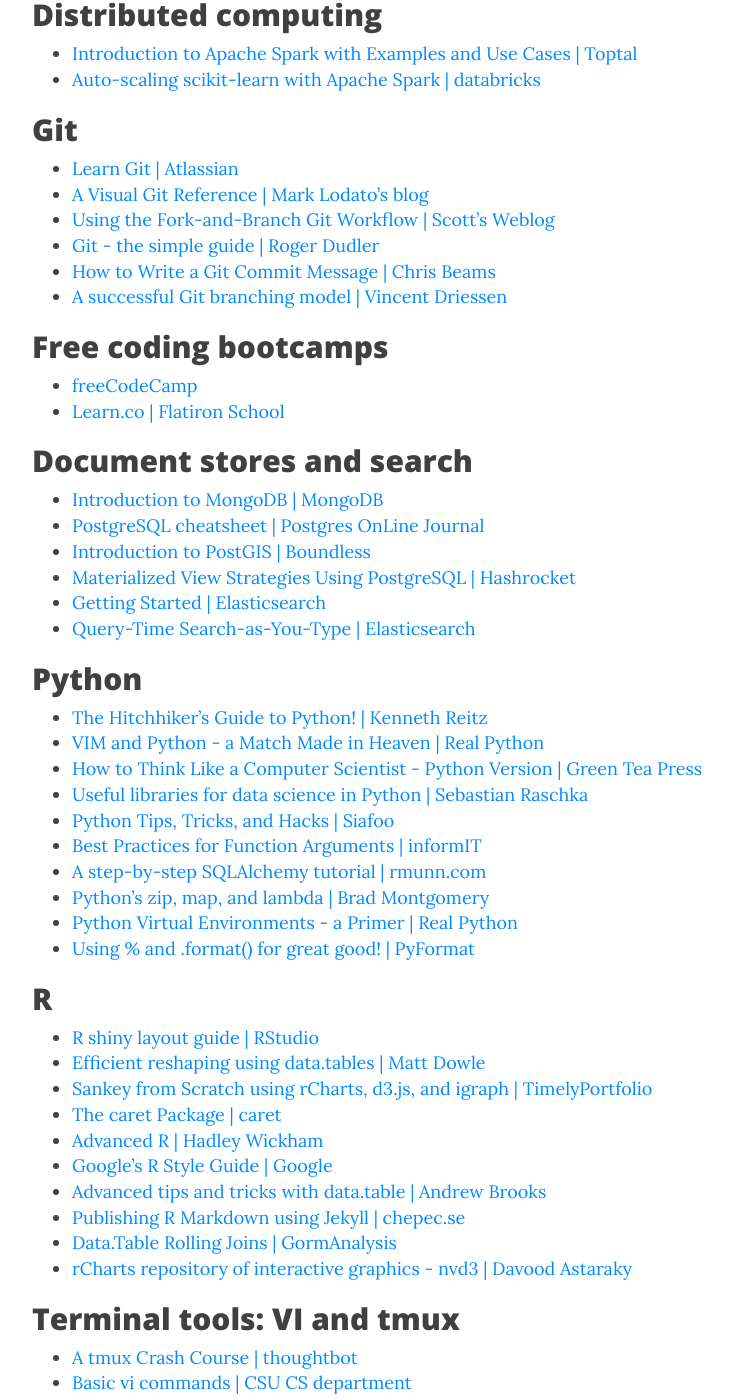
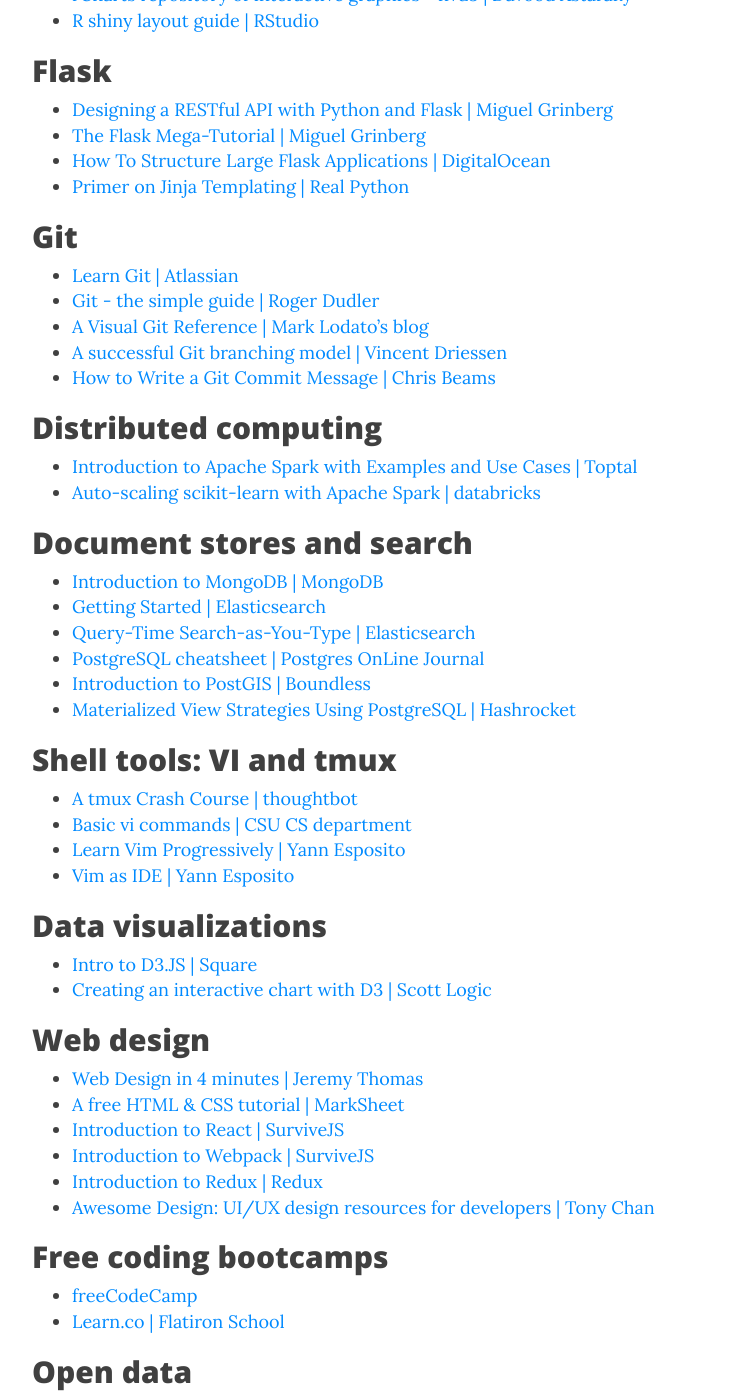
Before and after one commit to rtlee9/rtlee9.github.io, a Jekyll site: the page built from favorite-resources.md, in a window 1280 px wide and 1400 px high, scrolled down 1367 px. Shown: the whole window, without its empty margins (233-966 px from the left). Built offline with Jekyll 4.4.1, drawn with Linux system fonts in a browser that asks for light colours; nearby versions of some CDN libraries; some of the changed text lies outside the part shown.

Commit message:
Reorder and minor edits

```diff
--- a/favorite-resources.md
+++ b/favorite-resources.md
@@ -1,9 +1,11 @@
 ---
 layout: page
 title: My favorite resources
-subtitle: Guides, introductions, and cheatsheets
+subtitle: Guides, introductions, and cheat sheets
 bigimg: /img/books.jpg
 ---
+
+_Last updated October 4, 2016_
 
 ## Deep learning
 * [MNIST For ML Beginners \| TensorFlow](https://www.tensorflow.org/versions/r0.11/tutorials/mnist/beginners/index.html#mnist-for-ml-beginners)
@@ -15,77 +17,70 @@
 * [Introduction to Scikit Flow \| Yuan Tang](http://terrytangyuan.github.io/2016/03/14/scikit-flow-intro/)
 * [Wide & Deep Learning Tutorial \| TensorFlow](https://www.tensorflow.org/versions/r0.11/tutorials/wide_and_deep/index.html#tensorflow-wide-deep-learning-tutorial)
 
-## Frameworks and productivity
+## Python
+* [The Hitchhiker’s Guide to Python! \| Kenneth Reitz](http://docs.python-guide.org/en/latest/)
+* [How to Think Like a Computer Scientist - Python Version \| Green Tea Press](http://www.greenteapress.com/thinkpython/thinkCSpy/html/)
+* [Python Tips, Tricks, and Hacks \| Siafoo](http://www.siafoo.net/article/52)
+* [Python's zip, map, and lambda \| Brad Montgomery](https://bradmontgomery.net/blog/2013/04/01/pythons-zip-map-and-lambda/)
+* [Using % and .format() for great good! \| PyFormat](https://pyformat.info/)
+* [Best Practices for Function Arguments \| informIT](http://www.informit.com/articles/article.aspx?p=2314818)
+* [Useful libraries for data science in Python \| Sebastian Raschka](https://github.com/rasbt/pattern_classification/blob/master/resources/python_data_libraries.md)
+* [A step-by-step SQLAlchemy tutorial \| rmunn.com](http://www.rmunn.com/sqlalchemy-tutorial/tutorial.html)
+* [Python Virtual Environments - a Primer \| Real Python](https://realpython.com/blog/python/python-virtual-environments-a-primer/)
+* [VIM and Python - a Match Made in Heaven \| Real Python](https://realpython.com/blog/python/vim-and-python-a-match-made-in-heaven/)
+
+## R
+* [Advanced R \| Hadley Wickham](http://adv-r.had.co.nz/)
+* [Efficient reshaping using data.tables \| Matt Dowle](ftp://cran.r-project.org/pub/R/web/packages/data.table/vignettes/datatable-reshape.html)
+* [rCharts repository of interactive graphics - nvd3 \| Davood Astaraky](https://rstudio-pubs-static.s3.amazonaws.com/106429_fd1d246da07c449fb581ee498e5d429c.html)
+* [R shiny layout guide \| RStudio](http://shiny.rstudio.com/articles/layout-guide.html)
+
+## Flask
 * [Designing a RESTful API with Python and Flask \| Miguel Grinberg](http://blog.miguelgrinberg.com/post/designing-a-restful-api-with-python-and-flask)
+* [The Flask Mega-Tutorial \| Miguel Grinberg](http://blog.miguelgrinberg.com/post/the-flask-mega-tutorial-part-i-hello-world)
 * [How To Structure Large Flask Applications \| DigitalOcean](https://www.digitalocean.com/community/tutorials/how-to-structure-large-flask-applications)
 * [Primer on Jinja Templating \| Real Python](https://realpython.com/blog/python/primer-on-jinja-templating/)
-* [The Flask Mega-Tutorial \| Miguel Grinberg](http://blog.miguelgrinberg.com/post/the-flask-mega-tutorial-part-i-hello-world)
 
-## Web design
-* [Web Design in 4 minutes \| Jeremy Thomas](http://jgthms.com/web-design-in-4-minutes/)
-* [A free HTML & CSS tutorial \| MarkSheet](http://marksheet.io/)
-* [Awesome Design: UI/UX design resources for developers \| Tony Chan](https://github.com/gztchan/awesome-design)
-* [Introduction to React \| SurviveJS](http://survivejs.com/react/introduction/)
-* [Introduction to Webpack \| SurviveJS](http://survivejs.com/webpack/introduction/)
-* [Introduction to Redux \| Redux](http://redux.js.org/)
-
-## Visualizations
-* [Introduction to D3.JS \| Square](https://square.github.io/intro-to-d3/)
-* [Creating an interactive chart with D3 \| Scott Logic](http://blog.scottlogic.com/2014/09/19/interactive.html)
+## Git
+* [Learn Git \| Atlassian](https://www.atlassian.com/git/)
+* [Git - the simple guide \| Roger Dudler](http://rogerdudler.github.io/git-guide/)
+* [A Visual Git Reference \| Mark Lodato's blog](http://marklodato.github.io/visual-git-guide/index-en.html)
+* [A successful Git branching model \| Vincent Driessen](http://nvie.com/posts/a-successful-git-branching-model/)
+* [How to Write a Git Commit Message \| Chris Beams](http://chris.beams.io/posts/git-commit/)
 
 ## Distributed computing
 * [Introduction to Apache Spark with Examples and Use Cases \| Toptal](https://www.toptal.com/spark/introduction-to-apache-spark)
 * [Auto-scaling scikit-learn with Apache Spark \| databricks](https://databricks.com/blog/2016/02/08/auto-scaling-scikit-learn-with-apache-spark.html)
 
-## Git
-* [Learn Git \| Atlassian](https://www.atlassian.com/git/)
-* [A Visual Git Reference \| Mark Lodato's blog](http://marklodato.github.io/visual-git-guide/index-en.html)
-* [Using the Fork-and-Branch Git Workflow \| Scott's Weblog](http://blog.scottlowe.org/2015/01/27/using-fork-branch-git-workflow/)
-* [Git - the simple guide \| Roger Dudler](http://rogerdudler.github.io/git-guide/)
-* [How to Write a Git Commit Message \| Chris Beams](http://chris.beams.io/posts/git-commit/)
-* [A successful Git branching model \| Vincent Driessen](http://nvie.com/posts/a-successful-git-branching-model/)
+## Document stores and search
+* [Introduction to MongoDB \| MongoDB](https://docs.mongodb.com/getting-started/python/introduction/)
+* [Getting Started \| Elasticsearch](https://www.elastic.co/guide/en/elasticsearch/guide/2.x/getting-started.html)
+* [Query-Time Search-as-You-Type \| Elasticsearch](https://www.elastic.co/guide/en/elasticsearch/guide/2.x/_query_time_search_as_you_type.html)
+* [PostgreSQL cheatsheet \| Postgres OnLine Journal](http://www.postgresonline.com/downloads/special_feature/postgresql83_psql_cheatsheet.pdf)
+* [Introduction to PostGIS \| Boundless](http://workshops.boundlessgeo.com/postgis-intro/)
+* [Materialized View Strategies Using PostgreSQL \| Hashrocket](https://hashrocket.com/blog/posts/materialized-view-strategies-using-postgresql)
+
+## Shell tools: VI and tmux
+* [A tmux Crash Course \| thoughtbot](https://robots.thoughtbot.com/a-tmux-crash-course)
+* [Basic vi commands \| CSU CS department](https://www.cs.colostate.edu/helpdocs/vi.html)
+* [Learn Vim Progressively \| Yann Esposito](http://yannesposito.com/Scratch/en/blog/Learn-Vim-Progressively/)
+* [Vim as IDE \| Yann Esposito](http://yannesposito.com/Scratch/en/blog/Vim-as-IDE/)
+
+## Data visualizations
+* [Intro to D3.JS \| Square](https://square.github.io/intro-to-d3/)
+* [Creating an interactive chart with D3 \| Scott Logic](http://blog.scottlogic.com/2014/09/19/interactive.html)
+
+## Web design
+* [Web Design in 4 minutes \| Jeremy Thomas](http://jgthms.com/web-design-in-4-minutes/)
+* [A free HTML & CSS tutorial \| MarkSheet](http://marksheet.io/)
+* [Introduction to React \| SurviveJS](http://survivejs.com/react/introduction/)
+* [Introduction to Webpack \| SurviveJS](http://survivejs.com/webpack/introduction/)
+* [Introduction to Redux \| Redux](http://redux.js.org/)
+* [Awesome Design: UI/UX design resources for developers \| Tony Chan](https://github.com/gztchan/awesome-design)
 
 ## Free coding bootcamps
 * [freeCodeCamp](https://www.freecodecamp.com/)
 * [Learn.co \| Flatiron School](https://learn.co/)
-
-## Document stores and search
-* [Introduction to MongoDB \| MongoDB](https://docs.mongodb.com/getting-started/python/introduction/)
-* [PostgreSQL cheatsheet \| Postgres OnLine Journal](http://www.postgresonline.com/downloads/special_feature/postgresql83_psql_cheatsheet.pdf)
-* [Introduction to PostGIS \| Boundless](http://workshops.boundlessgeo.com/postgis-intro/)
-* [Materialized View Strategies Using PostgreSQL \| Hashrocket](https://hashrocket.com/blog/posts/materialized-view-strategies-using-postgresql)
-* [Getting Started \| Elasticsearch](https://www.elastic.co/guide/en/elasticsearch/guide/2.x/getting-started.html)
-* [Query-Time Search-as-You-Type \| Elasticsearch](https://www.elastic.co/guide/en/elasticsearch/guide/2.x/_query_time_search_as_you_type.html)
-
-## Python
-* [The Hitchhiker’s Guide to Python! \| Kenneth Reitz](http://docs.python-guide.org/en/latest/)
-* [VIM and Python - a Match Made in Heaven \| Real Python](https://realpython.com/blog/python/vim-and-python-a-match-made-in-heaven/)
-* [How to Think Like a Computer Scientist - Python Version \| Green Tea Press](http://www.greenteapress.com/thinkpython/thinkCSpy/html/)
-* [Useful libraries for data science in Python \| Sebastian Raschka](https://github.com/rasbt/pattern_classification/blob/master/resources/python_data_libraries.md)
-* [Python Tips, Tricks, and Hacks \| Siafoo](http://www.siafoo.net/article/52)
-* [Best Practices for Function Arguments \| informIT](http://www.informit.com/articles/article.aspx?p=2314818)
-* [A step-by-step SQLAlchemy tutorial \| rmunn.com](http://www.rmunn.com/sqlalchemy-tutorial/tutorial.html)
-* [Python's zip, map, and lambda \| Brad Montgomery](https://bradmontgomery.net/blog/2013/04/01/pythons-zip-map-and-lambda/)
-* [Python Virtual Environments - a Primer \| Real Python](https://realpython.com/blog/python/python-virtual-environments-a-primer/)
-* [Using % and .format() for great good! \| PyFormat](https://pyformat.info/)
-
-## R
-* [R shiny layout guide \| RStudio](http://shiny.rstudio.com/articles/layout-guide.html)
-* [Efficient reshaping using data.tables \| Matt Dowle](ftp://cran.r-project.org/pub/R/web/packages/data.table/vignettes/datatable-reshape.html)
-* [Sankey from Scratch using rCharts, d3.js, and igraph \| TimelyPortfolio](http://timelyportfolio.github.io/rCharts_d3_sankey/example_build_network_sankey.html)
-* [The caret Package \| caret](http://topepo.github.io/caret/)
-* [Advanced R \| Hadley Wickham](http://adv-r.had.co.nz/)
-* [Google's R Style Guide \| Google](https://google.github.io/styleguide/Rguide.xml#indentation)
-* [Advanced tips and tricks with data.table \| Andrew Brooks](http://brooksandrew.github.io/simpleblog/articles/advanced-data-table/#method-2-using--and-sd)
-* [Publishing R Markdown using Jekyll \| chepec.se](https://chepec.se/2014/07/16/knitr-jekyll.html)
-* [Data.Table Rolling Joins \| GormAnalysis](http://gormanalysis.com/r-data-table-rolling-joins/)
-* [rCharts repository of interactive graphics - nvd3 \| Davood Astaraky](https://rstudio-pubs-static.s3.amazonaws.com/106429_fd1d246da07c449fb581ee498e5d429c.html)
-
-## Terminal tools: VI and tmux
-* [A tmux Crash Course \| thoughtbot](https://robots.thoughtbot.com/a-tmux-crash-course)
-* [Basic vi commands \| CSU CS department](https://www.cs.colostate.edu/helpdocs/vi.html)
-* [Learn Vim Progressively \| Yann Esposito](http://yannesposito.com/Scratch/en/blog/Learn-Vim-Progressively/)
-* [Vim as IDE \| Yann Esposito](http://yannesposito.com/Scratch/en/blog/Vim-as-IDE/)
 
 ## Open data
 * [Data Is Plural \| Jeremy Singer-Vine](http://tinyletter.com/data-is-plural/archive)
@@ -93,7 +88,7 @@
 * [Policy Research Database \| Michigan State University](http://ippsr.msu.edu/public-policy/policy-research-database)
 
 ## Miscellaneous
+* [Choose a license \| GitHub](http://choosealicense.com/licenses/)
 * [Continuous Delivery – a generic plan \| Mozilla](https://quality.mozilla.org/2014/10/continuous-delivery-a-generic-plan/)
-* [Choose a license \| GitHub](http://choosealicense.com/licenses/)
 * [Visual Information Theory \| Colah's blog](http://colah.github.io/posts/2015-09-Visual-Information/)
 * [Peter@Norvig.com \| Peter Norvig](http://norvig.com/)
```
